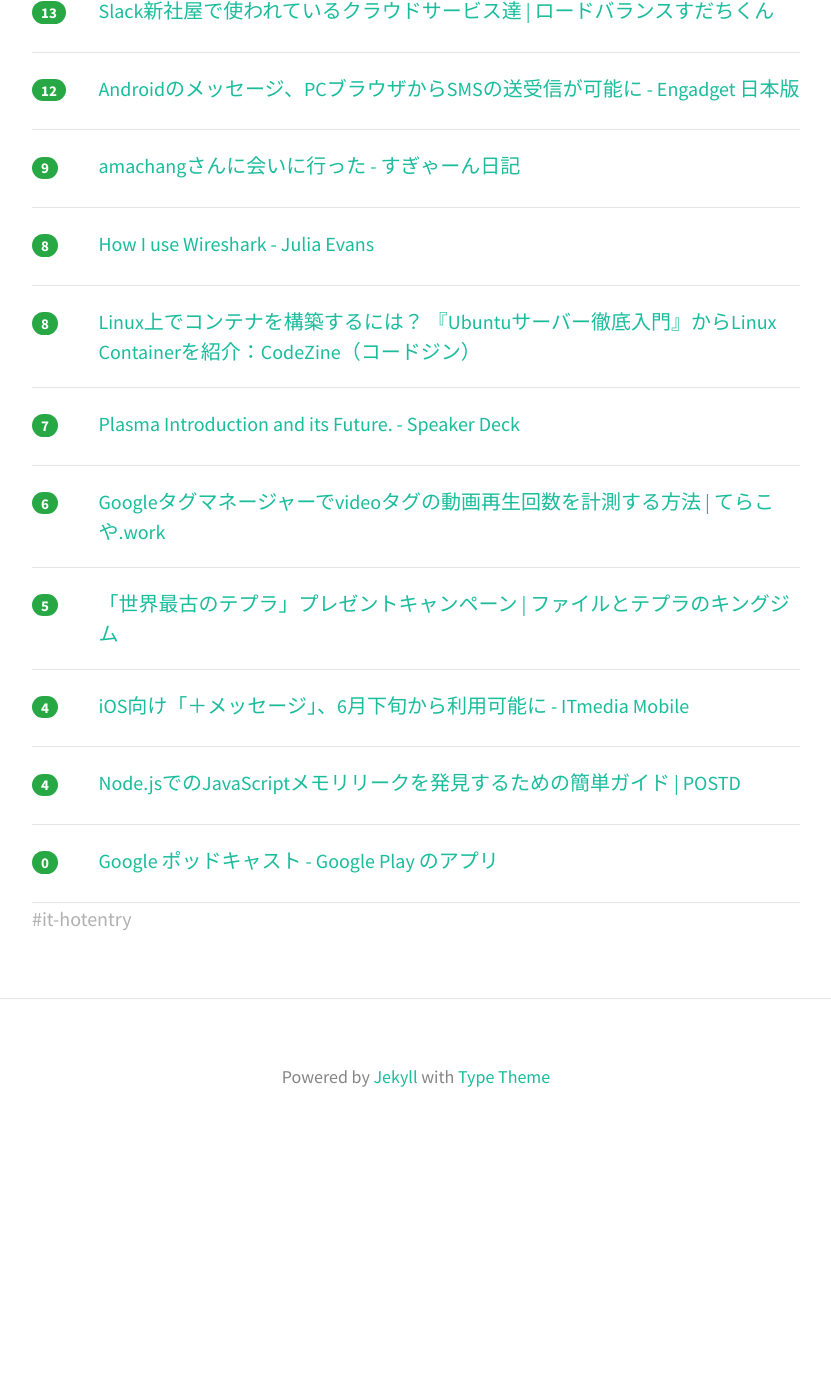
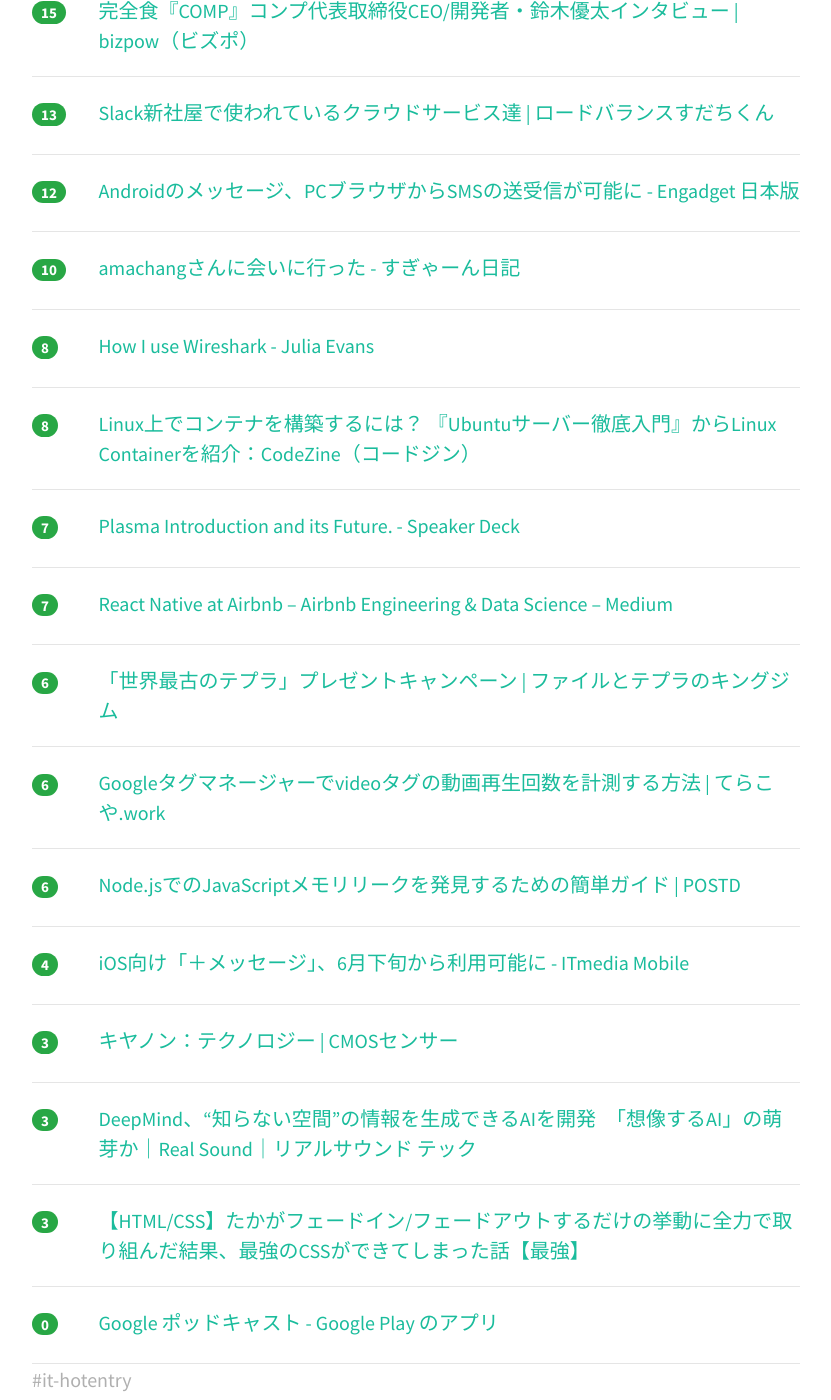
Before and after one commit to yatta47/hatena-matome-site, a Jekyll site: the page built from _posts/2018-06-20-hatena.md, in a window 1280 px wide and 1400 px high, scrolled down 603 px. Shown: the whole window, without its empty margins (224-1055 px from the left). Built offline with Jekyll 4.4.1, drawn with Linux system fonts in a browser that asks for light colours; nearby versions of some CDN libraries; before the commit the page ends 1757 px from its top, so only the background shows below that; some of the changed text lies outside the part shown.

Commit message:
Updated 2018-06-20

```diff
--- a/_posts/2018-06-20-hatena.md
+++ b/_posts/2018-06-20-hatena.md
@@ -1,18 +1,23 @@
 ---
 layout: post
 title:  "2018-06-20 はてぶIT"
-date:   2018-06-20 05:01:17
+date:   2018-06-20 06:00:39
 tags: [it-hotentry]
 ---
-13 件のデータあり
+18 件のデータあり
 
 <hr><div class="row">
-<div class="col-1"><span class="badge badge-pill badge-success h2">14</span></div>
+<div class="col-1"><span class="badge badge-pill badge-success h2">20</span></div>
 <div class="col-11"><a href='https://togetter.com/li/1238933' target='_blank'>「今の中国じゃ、そんなこと言っちゃダメなんだ」…久々に会った中国人の友が、台湾の話題で見せた反応～黒色中国さんのレポートより - Togetter</a></div>
 </div>
 <hr>
 <div class="row">
-<div class="col-1"><span class="badge badge-pill badge-success h2">14</span></div>
+<div class="col-1"><span class="badge badge-pill badge-success h2">19</span></div>
+<div class="col-11"><a href='https://www.creativevillage.ne.jp/42728' target='_blank'>OisixのUX体験設計　デザインの力でECの売上が2倍にアップ！　お客様の行動心理に基づいたUX改善例</a></div>
+</div>
+<hr>
+<div class="row">
+<div class="col-1"><span class="badge badge-pill badge-success h2">15</span></div>
 <div class="col-11"><a href='http://bizpow.bizocean.jp/edge/comp/' target='_blank'>完全食『COMP』コンプ代表取締役CEO/開発者・鈴木優太インタビュー | bizpow（ビズポ）</a></div>
 </div>
 <hr>
@@ -27,7 +32,7 @@ tags: [it-hotentry]
 </div>
 <hr>
 <div class="row">
-<div class="col-1"><span class="badge badge-pill badge-success h2">9</span></div>
+<div class="col-1"><span class="badge badge-pill badge-success h2">10</span></div>
 <div class="col-11"><a href='https://blog.sugyan.com/entry/2018/06/20/004328' target='_blank'>amachangさんに会いに行った - すぎゃーん日記</a></div>
 </div>
 <hr>
@@ -47,13 +52,23 @@ tags: [it-hotentry]
 </div>
 <hr>
 <div class="row">
+<div class="col-1"><span class="badge badge-pill badge-success h2">7</span></div>
+<div class="col-11"><a href='https://medium.com/airbnb-engineering/f95aa460be1c' target='_blank'>React Native at Airbnb – Airbnb Engineering &amp; Data Science – Medium</a></div>
+</div>
+<hr>
+<div class="row">
+<div class="col-1"><span class="badge badge-pill badge-success h2">6</span></div>
+<div class="col-11"><a href='http://www.kingjim.co.jp/sp/campaign/tepra/201806/' target='_blank'>「世界最古のテプラ」プレゼントキャンペーン | ファイルとテプラのキングジム</a></div>
+</div>
+<hr>
+<div class="row">
 <div class="col-1"><span class="badge badge-pill badge-success h2">6</span></div>
 <div class="col-11"><a href='https://www.terakoya.work/google-tag-manager-video-play-count/' target='_blank'>Googleタグマネージャーでvideoタグの動画再生回数を計測する方法 | てらこや.work</a></div>
 </div>
 <hr>
 <div class="row">
-<div class="col-1"><span class="badge badge-pill badge-success h2">5</span></div>
-<div class="col-11"><a href='http://www.kingjim.co.jp/sp/campaign/tepra/201806/' target='_blank'>「世界最古のテプラ」プレゼントキャンペーン | ファイルとテプラのキングジム</a></div>
+<div class="col-1"><span class="badge badge-pill badge-success h2">6</span></div>
+<div class="col-11"><a href='https://postd.cc/simple-guide-to-finding-a-javascript-memory-leak-in-node-js/' target='_blank'>Node.jsでのJavaScriptメモリリークを発見するための簡単ガイド | POSTD</a></div>
 </div>
 <hr>
 <div class="row">
@@ -62,8 +77,18 @@ tags: [it-hotentry]
 </div>
 <hr>
 <div class="row">
-<div class="col-1"><span class="badge badge-pill badge-success h2">4</span></div>
-<div class="col-11"><a href='https://postd.cc/simple-guide-to-finding-a-javascript-memory-leak-in-node-js/' target='_blank'>Node.jsでのJavaScriptメモリリークを発見するための簡単ガイド | POSTD</a></div>
+<div class="col-1"><span class="badge badge-pill badge-success h2">3</span></div>
+<div class="col-11"><a href='http://web.canon.jp/technology/future/cmos.html' target='_blank'>キヤノン：テクノロジー | CMOSセンサー</a></div>
+</div>
+<hr>
+<div class="row">
+<div class="col-1"><span class="badge badge-pill badge-success h2">3</span></div>
+<div class="col-11"><a href='http://realsound.jp/tech/2018/06/post-207623.html' target='_blank'>DeepMind、“知らない空間”の情報を生成できるAIを開発　「想像するAI」の萌芽か｜Real Sound｜リアルサウンド テック</a></div>
+</div>
+<hr>
+<div class="row">
+<div class="col-1"><span class="badge badge-pill badge-success h2">3</span></div>
+<div class="col-11"><a href='https://medium.com/eureka-engineering/881152c4ff13' target='_blank'>【HTML/CSS】たかがフェードイン/フェードアウトするだけの挙動に全力で取り組んだ結果、最強のCSSができてしまった話【最強】</a></div>
 </div>
 <hr>
 <div class="row">
```
